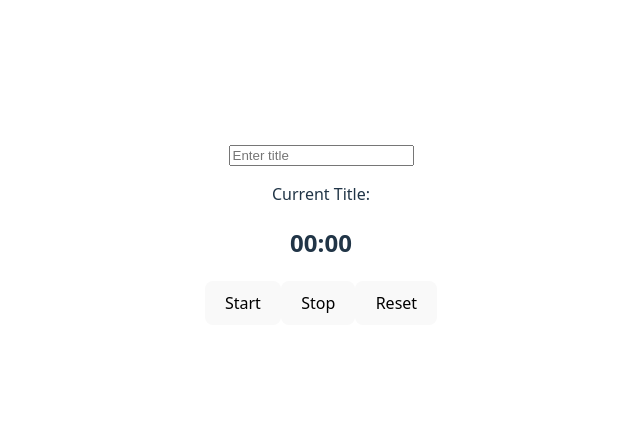
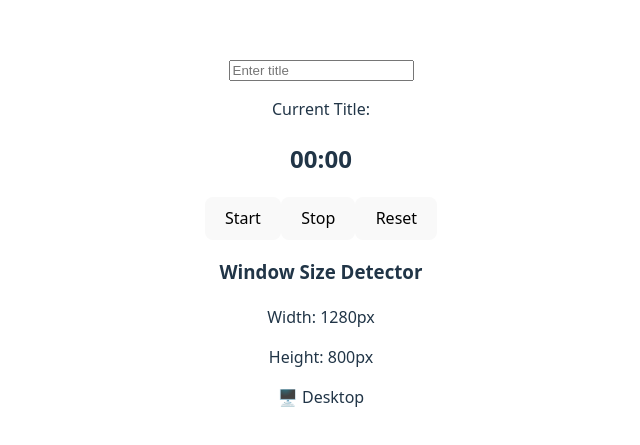
Before and after one commit to Priyanshurawat02/React-Practice-week-2, a React app: page / in a window 1280 px wide. Shown: the part 167-612 px from the top of the page, without its empty margins (319-959 px from the left). Built offline with nearby package versions, Linux system fonts and the light colour scheme; the HTML template or start-up script is replaced by a standard one.

Commit message:
Week 2 Challenges 26-28: TitleUpdater, Timer with interval cleanup, WindowSize with resize event listener

```diff
--- a/src/App.jsx
+++ b/src/App.jsx
@@ -1,6 +1,7 @@
 import './App.css'
 import TitleUpdater from './TitleUpdater'
 import Timer from './Timer'
+import WindowSize from './WindowSize'
 
 function App() {
 
@@ -8,6 +9,7 @@ function App() {
     <div>
       <TitleUpdater/>
       <Timer/>
+      <WindowSize/>
 
     </div>
   )
--- /dev/null
+++ b/src/WindowSize.jsx
@@ -0,0 +1,26 @@
+import { useState, useEffect } from "react"
+
+export default function WindowSize() {
+
+    const[width, setWidth] =useState(0);
+    const[height,setHeight] =useState(0);
+
+    useEffect(()=>{
+        const handlResize =() =>{
+            setWidth(window.innerWidth);
+            setHeight(window.innerHeight);
+        }
+        handlResize();
+        window.addEventListener('resize',handlResize);
+
+        return() => window.removeEventListener('resize',handlResize)
+    },[])
+    return (
+         <div>
+            <h3>Window Size Detector</h3>
+            <p>Width: {width}px</p>
+            <p>Height: {height}px</p>
+            {width < 768 ? "📱 Mobile" : width <1024 ? "📟 Tablet" :  "🖥️ Desktop"}
+         </div>
+    )
+}
```
